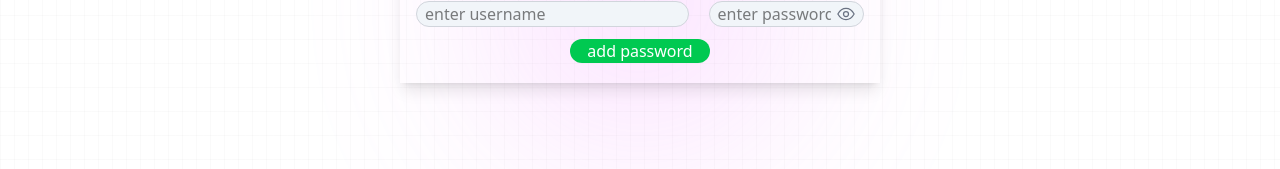
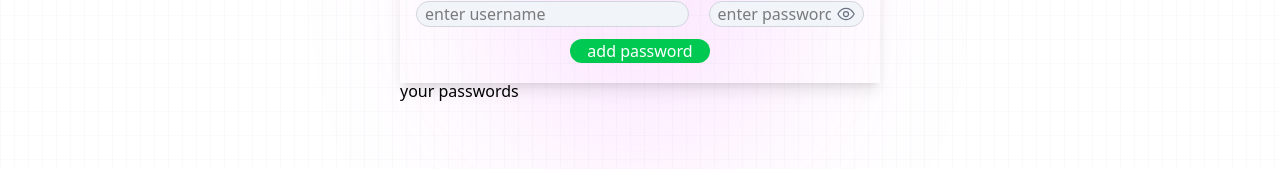
Before and after one commit to Muhammad-Sheik-Nauman/password_manager, a React (Vite) app: page / in a window 1280 px wide. Shown: the part 153-322 px from the top of the page. Built offline with nearby package versions, Linux system fonts and the light colour scheme.

Commit message:
Initial commit

```diff
--- a/src/components/Manager.jsx
+++ b/src/components/Manager.jsx
@@ -57,6 +57,10 @@ const Manager = () => {
                         <button className='bg-green-500 text-white rounded-full mt-3 px-4 w-35 hover:bg-green-600 cursor-pointer' onClick={savePassword}>add password</button>
                     </div>
                 </div>
+                <div className="passwords">
+                    <h2>your passwords</h2>
+                    <table></table>
+                </div>
             </div>
         </>
     )
```
Also changed, not shown: 1 other file (tests, documents, lock files or other folders).
